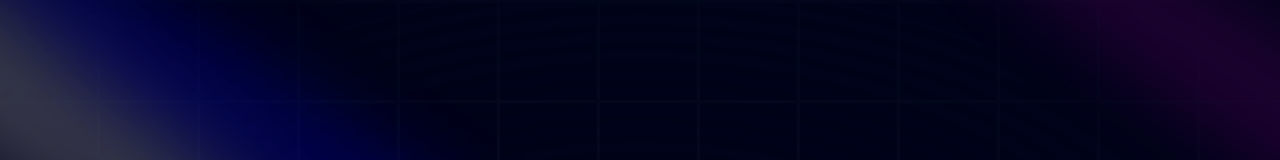
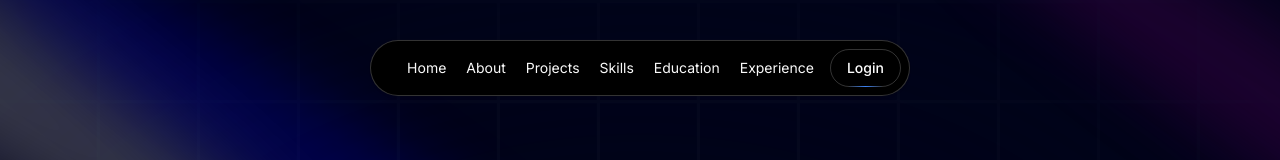
Before and after one commit to SungJin-Suh/portfolio, a Next.js app: page / in a window 1280 px wide. Shown: the top 160 px of the page. Built offline with nearby package versions, Linux system fonts and the light colour scheme.

Commit message:
Modify visibility logic of nav bar to remain visible during scrolling

```diff
--- a/components/ui/FloatingNav.tsx
+++ b/components/ui/FloatingNav.tsx
@@ -22,7 +22,7 @@ export const FloatingNav = ({
 }) => {
   const { scrollYProgress } = useScroll();
 
-  const [visible, setVisible] = useState(false);
+  const [visible, setVisible] = useState(true);
 
   useMotionValueEvent(scrollYProgress, "change", (current) => {
     // Check if current is not undefined and is a number
@@ -30,12 +30,12 @@ export const FloatingNav = ({
       let direction = current! - scrollYProgress.getPrevious()!;
 
       if (scrollYProgress.get() < 0.05) {
-        setVisible(false);
+        setVisible(true);
       } else {
         if (direction < 0) {
           setVisible(true);
         } else {
-          setVisible(false);
+          setVisible(true);
         }
       }
     }
```
